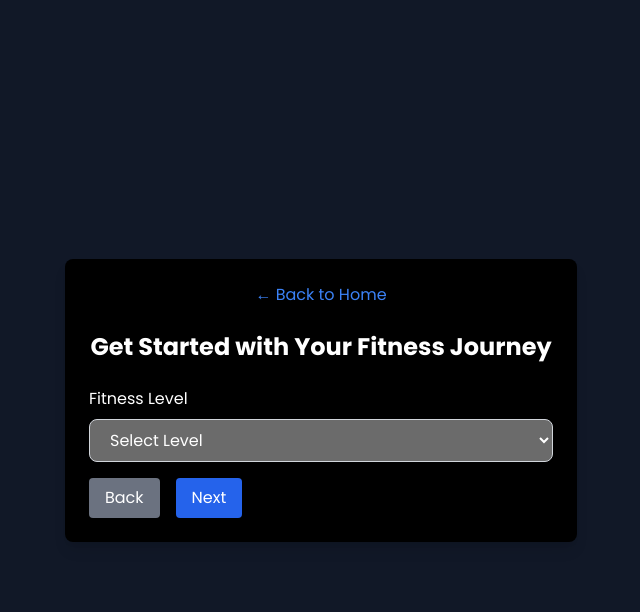
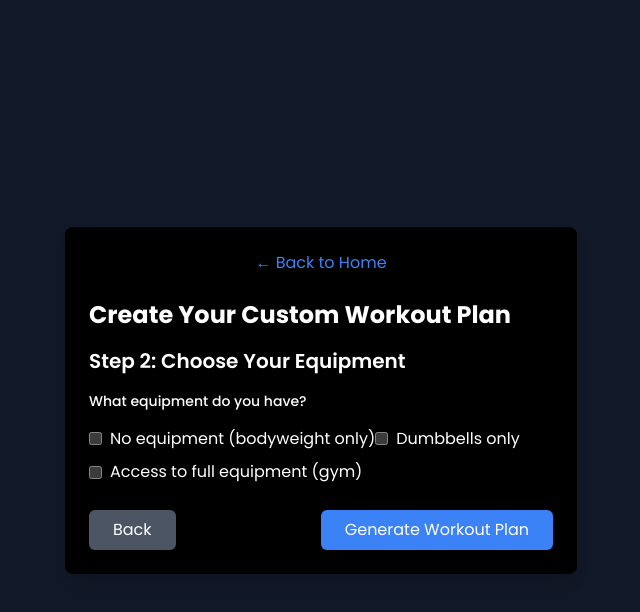
Before and after one commit to bengiloo/fitness-app, a React (Vite) app in the folder client/: page /get-started in a window 1280 px wide. Both pictures are taken after a click on the button "Next". Shown: the top 612 px of the page, without its empty margins (319-959 px from the left). Built offline with nearby package versions, Linux system fonts and the light colour scheme.

Commit message:
updated workout task

```diff
--- a/client/src/GetStartedForm.jsx
+++ b/client/src/GetStartedForm.jsx
@@ -6,14 +6,28 @@ const GetStartedForm = () => {
   const [formData, setFormData] = useState({
     experience: '',
     fitnessLevel: '',
-    weight: '',
-    height: '',
-    availability: {},
+    gender: '',
+    age: 18,
+    weight: 70,
+    height: 170,
+    fitnessGoals: [],
+    equipment: [],
+    availabilityDays: 3,
   });
 
+  const [workoutPlan, setWorkoutPlan] = useState([]);
+
   const handleChange = (e) => {
-    const { name, value } = e.target;
+    const { name, value, type, checked } = e.target;
+
+    if (type === 'checkbox') {
+      const updatedList = checked
+        ? [...formData[name], value]
+        : formData[name].filter((item) => item !== value);
+      setFormData((prevData) => ({ ...prevData, [name]: updatedList }));
+    } else {
       setFormData((prevData) => ({ ...prevData, [name]: value }));
+    }
   };
 
   const handleNext = () => setStep(step + 1);
@@ -21,138 +35,365 @@ const GetStartedForm = () => {
 
   const handleSubmit = (e) => {
     e.preventDefault();
-    console.log('Form data submitted:', formData);
-    // Add submit functionality here
+
+    // Generate the actual workout for each day based on the user's input
+    const generatedPlan = generateUniqueWorkoutPlan(formData.availabilityDays, formData.equipment, formData.fitnessLevel);
+
+    // Set the workout plan state
+    setWorkoutPlan(generatedPlan);
   };
 
-  // Handle availability radio buttons (one time slot per day)
-  const handleAvailabilityChange = (day, timeSlot) => {
-    setFormData((prevData) => {
-      const availability = { ...prevData.availability };
-      availability[day] = { [timeSlot]: true };  // Set only the chosen time slot for the day
-      return { ...prevData, availability };
+  // Helper function to generate range of numbers for age, height, and weight
+  const generateOptions = (start, end) => {
+    const options = [];
+    for (let i = start; i <= end; i++) {
+      options.push(<option key={i} value={i}>{i}</option>);
+    }
+    return options;
+  };
+
+  // Function to generate a unique workout plan based on the number of days the user is available and their equipment choice
+  const generateUniqueWorkoutPlan = (days, equipment, fitnessLevel) => {
+    const workoutPrograms = {
+      2: [
+        {
+          workout_type: 'Upper Body',
+          exercises: filterExercisesByEquipment([
+            { name: 'Bench Press', sets: 3, reps: 10 },
+            { name: 'Bent Over Rows', sets: 3, reps: 10 },
+            { name: 'Shoulder Press', sets: 3, reps: 12 },
+            { name: 'Push-Ups', sets: 3, reps: 12 },
+            { name: 'Bench Press', sets: 3, reps: 10 },
+            { name: 'Deadlifts', sets: 4, reps: 8 },
+          ], equipment),
+        },
+        {
+          workout_type: 'Lower Body',
+          exercises: filterExercisesByEquipment([
+            { name: 'Squats', sets: 4, reps: 10 },
+            { name: 'Lunges', sets: 3, reps: 12 },
+            { name: 'Calf Raises', sets: 3, reps: 15 },
+          ], equipment),
+        },
+      ],
+      3: [
+        {
+          workout_type: 'Chest and Triceps',
+          exercises: filterExercisesByEquipment([
+            { name: 'Bench Press', sets: 3, reps: 10 },
+            { name: 'Dumbbell Flyes', sets: 3, reps: 12 },
+            { name: 'Tricep Dips', sets: 3, reps: 10 },
+            { name: 'Push-Ups', sets: 3, reps: 12 }, // added Push-Ups for bodyweight
+            { name: 'Overhead Tricep Extension', sets: 3, reps: 12 }, // added dumbbell exercise for triceps
+          ], equipment),
+        },
+        {
+          workout_type: 'Back and Biceps',
+          exercises: filterExercisesByEquipment([
+            { name: 'Deadlifts', sets: 4, reps: 8 },
+            { name: 'Bent-Over Rows', sets: 4, reps: 10 },
+            { name: 'Hammer Curls', sets: 3, reps: 12 },
+            { name: 'Pull-Ups', sets: 3, reps: 8 },
+            { name: 'Bicep Curls', sets: 3, reps: 12 },
+            { name: 'Bodyweight Rows', sets: 3, reps: 12 },
+            { name: 'Superman Exercise', sets: 3, reps: 15 },
+            { name: 'Towel Rows', sets: 3, reps: 10 },
+            { name: 'Reverse Snow Angels', sets: 3, reps: 15 },
+            { name: 'Chin-Ups', sets: 3, reps: 6 },
+            { name: 'Prone Y Raises', sets: 3, reps: 12 },
+            { name: 'Plank Rows', sets: 3, reps: 8 },
+            { name: 'Wall Push-Ups', sets: 3, reps: 15 },
+            { name: 'Wide Push-Ups', sets: 3, reps: 12 },
+            { name: 'Scapular Pull-Ups', sets: 3, reps: 10 },
+          ], equipment),
+        }
+        ,
+        {
+          workout_type: 'Legs and Shoulders',
+          exercises: filterExercisesByEquipment([
+            { name: 'Squats', sets: 4, reps: 10 },
+            { name: 'Shoulder Press', sets: 3, reps: 12 },
+            { name: 'Lunges', sets: 3, reps: 12 },
+          ], equipment),
+        },
+      ],
+      4: [
+        {
+          workout_type: 'Chest and Triceps',
+          exercises: filterExercisesByEquipment([
+            { name: 'Incline Press', sets: 3, reps: 10 },
+            { name: 'Close Grip Bench', sets: 3, reps: 10 },
+            { name: 'Dumbbell Kickbacks', sets: 3, reps: 12 },
+            { name: 'Tricep Dips', sets: 3, reps: 12 },
+            { name: 'Push-Ups', sets: 3, reps: 12 },
+            { name: 'Incline Push-Ups', sets: 3, reps: 12 },
+            { name: 'Dumbbell Flyes', sets: 3, reps: 12 },
+            { name: 'Dumbbell Chest Press', sets: 3, reps: 12 },
+            { name: 'Incline Dumbbell Press', sets: 3, reps: 12 },
+            { name: 'Chest Flyes', sets: 3, reps: 12 }, // added Chest Flyes for chest
+          ], equipment),
+        },
+        {
+          workout_type: 'Back and Biceps',
+          exercises: filterExercisesByEquipment([
+            { name: 'Bent Rows', sets: 4, reps: 8 },
+            { name: 'Pull-Ups', sets: 3, reps: 10 },
+            { name: 'Concentration Curls', sets: 3, reps: 12 },
+            { name: 'Hammer Curls', sets: 3, reps: 12 },
+            { name: 'Diamond Push-ups', sets: 3, reps: 12 },
+            { name: 'Superman Exercise', sets: 3, reps: 12 },
+            { name: 'Plank to Push-Up', sets: 3, reps: 12 },
+            { name: 'Towel Curls', sets: 3, reps: 12 },
+            { name: 'Dumbbell Rows', sets: 3, reps: 12 },
+            { name: 'Dumbbell Reverse Flyes', sets: 3, reps: 12 },
+            { name: 'Barbell Curls', sets: 3, reps: 10 }, // added Barbell Curls for biceps
+          ], equipment),
+        },
+        {
+          workout_type: 'Shoulders and Abs',
+          exercises: filterExercisesByEquipment([
+            { name: 'Lateral Raises', sets: 3, reps: 12 },
+            { name: 'Dumbbell Shoulder Press', sets: 3, reps: 12 },
+            { name: 'Dumbbell Russian Twists', sets: 3, reps: 12 },
+            { name: 'Dumbbell Crunches', sets: 3, reps: 12 },
+            { name: 'Shrugs', sets: 4, reps: 10 },
+            { name: 'Planks', sets: 3, reps: 1 }, // hold for 1 minute
+          ], equipment),
+        },
+        {
+          workout_type: 'Legs',
+          exercises: filterExercisesByEquipment([
+            { name: 'Squats', sets: 4, reps: 10 },
+            { name: 'Deadlifts', sets: 3, reps: 10 },
+            { name: 'Lunges', sets: 3, reps: 12 },
+          ], equipment),
+        },
+      ],
+    };
+
+    // Adjust workouts based on fitness level
+    let selectedProgram = workoutPrograms[days] || [];
+
+    return selectedProgram.map((workout) => ({
+      ...workout,
+      exercises: workout.exercises.map((exercise) => ({
+        ...exercise,
+        sets: adjustSetsByFitnessLevel(exercise.sets, fitnessLevel),
+        reps: adjustRepsByFitnessLevel(exercise.reps, fitnessLevel),
+      })),
+    }));
+  };
+
+  // Filter exercises based on available equipment
+  const filterExercisesByEquipment = (exercises, equipment) => {
+    return exercises.filter((exercise) => {
+      if (equipment.includes('No equipment (bodyweight only)')) {
+        return ['Squats', 'Push-Ups', 'Lunges', 'Planks', 'Incline Push-Ups','Tricep Dips', 'Superman Exercise', 'Plank to Push-Up', 'Diamond Push-ups', 'Towel Curls', 'Towel Rows'].includes(exercise.name);
+      } else if (equipment.includes('Dumbbells only')) {
+        return ['Dumbbell Flyes', 'Hammer Curls', 'Dumbbell Kickbacks', 'Bicep Curls', 'Overhead Tricep Extension','Incline Dumbbell Press', 'Dumbbell Chest Press', 'Dumbbell Rows','Dumbbell Reverse Flyes', 'Lateral Raises','Dumbbell Shoulder Press','Dumbbell Russian Twists','Dumbbell Crunches', 'Squats', 'Lunges','Deadlifts'].includes(exercise.name);
+      } else if (equipment.includes('Access to full equipment (gym)')) {
+        return true; // Allow all exercises
+      }
+      return true;
     });
   };
 
-  // Sample time slots for availability
-  const timeSlots = ['Morning', 'Afternoon', 'Evening'];
+  // Adjust sets based on fitness level
+  const adjustSetsByFitnessLevel = (sets, fitnessLevel) => {
+    switch (fitnessLevel) {
+      case 'beginner': return Math.max(1, sets - 1);
+      case 'intermediate': return sets;
+      case 'advanced': return sets + 1;
+      case 'expert': return sets + 2;
+      default: return sets;
+    }
+  };
+
+  // Adjust reps based on fitness level
+  const adjustRepsByFitnessLevel = (reps, fitnessLevel) => {
+    switch (fitnessLevel) {
+      case 'beginner': return Math.max(8, reps - 2);
+      case 'intermediate': return reps;
+      case 'advanced': return reps + 2;
+      case 'expert': return reps + 4;
+      default: return reps;
+    }
+  };
 
   return (
     <div className="min-h-screen flex items-center justify-center bg-gray-900 text-white">
       <div className="w-full max-w-lg p-6 bg-black rounded-lg shadow-lg">
-
-        {/* Back to Home Button */}
         <div className="text-center mb-6">
           <Link to="/" className="text-blue-500 hover:underline">
             &larr; Back to Home
           </Link>
         </div>
 
-        <h2 className="text-2xl font-bold text-center mb-6">Get Started with Your Fitness Journey</h2>
-        <form onSubmit={handleSubmit}>
-
-          {/* Step 1: Experience */}
+        <h2 className="text-2xl font-bold mb-4">Create Your Custom Workout Plan</h2>
+        <form onSubmit={handleSubmit} className="space-y-6">
           {step === 1 && (
             <div>
-              <label className="block mb-2">Experience Level</label>
-              <textarea
-                name="experience"
-                value={formData.experience}
-                onChange={handleChange}
-                className="w-full px-4 py-2 border border-gray-300 rounded-lg"
-                placeholder="Describe your experience level"
-              />
-              <button onClick={handleNext} type="button" className="mt-4 bg-blue-600 py-2 px-4 rounded">Next</button>
-            </div>
-          )}
+              <h3 className="text-xl font-semibold mb-4">Step 1: Fitness Level & Goals</h3>
 
-          {/* Step 2: Fitness Level */}
-          {step === 2 && (
-            <div>
-              <label className="block mb-2">Fitness Level</label>
+              <div className="mb-4">
+                <label className="block text-sm font-medium">What is your fitness level?</label>
                 <select
                   name="fitnessLevel"
                   value={formData.fitnessLevel}
                   onChange={handleChange}
-                className="w-full px-4 py-2 border border-gray-300 rounded-lg"
+                  className="w-full mt-2 px-4 py-2 bg-gray-800 text-white rounded-md"
                 >
-                <option value="">Select Level</option>
                   <option value="beginner">Beginner</option>
                   <option value="intermediate">Intermediate</option>
                   <option value="advanced">Advanced</option>
                   <option value="expert">Expert</option>
                 </select>
-              <button onClick={handleBack} type="button" className="mt-4 mr-4 bg-gray-500 py-2 px-4 rounded">Back</button>
-              <button onClick={handleNext} type="button" className="mt-4 bg-blue-600 py-2 px-4 rounded">Next</button>
+              </div>
+
+              <div className="mb-4">
+                <label className="block text-sm font-medium">What are your fitness goals?</label>
+                <div className="space-y-2 mt-2">
+                  <label className="inline-flex items-center">
+                    <input
+                      type="checkbox"
+                      value="Lose Weight"
+                      name="fitnessGoals"
+                      checked={formData.fitnessGoals.includes('Lose Weight')}
+                      onChange={handleChange}
+                      className="form-checkbox text-blue-500"
+                    />
+                    <span className="ml-2">Lose Weight</span>
+                  </label>
+                  <label className="inline-flex items-center">
+                    <input
+                      type="checkbox"
+                      value="Build Muscle"
+                      name="fitnessGoals"
+                      checked={formData.fitnessGoals.includes('Build Muscle')}
+                      onChange={handleChange}
+                      className="form-checkbox text-blue-500"
+                    />
+                    <span className="ml-2">Build Muscle</span>
+                  </label>
+                  <label className="inline-flex items-center">
+                    <input
+                      type="checkbox"
+                      value="Increase Strength"
+                      name="fitnessGoals"
+                      checked={formData.fitnessGoals.includes('Increase Strength')}
+                      onChange={handleChange}
+                      className="form-checkbox text-blue-500"
+                    />
+                    <span className="ml-2">Increase Strength</span>
+                  </label>
+                </div>
+              </div>
+
+              <div className="mb-4">
+                <label className="block text-sm font-medium">How many days per week do you want to work out?</label>
+                <select
+                  name="availabilityDays"
+                  value={formData.availabilityDays}
+                  onChange={handleChange}
+                  className="w-full mt-2 px-4 py-2 bg-gray-800 text-white rounded-md"
+                >
+                  <option value={2}>2 Days</option>
+                  <option value={3}>3 Days</option>
+                  <option value={4}>4 Days</option>
+                </select>
+              </div>
+
+              <div className="flex justify-between mt-6">
+                <button
+                  type="button"
+                  onClick={handleNext}
+                  className="px-6 py-2 bg-blue-500 rounded-md hover:bg-blue-600"
+                >
+                  Next
+                </button>
+              </div>
             </div>
           )}
 
-          {/* Step 3: Personal Information */}
-          {step === 3 && (
+          {step === 2 && (
             <div>
-              {/* Weight Selection */}
-              <label className="block mb-2">Weight (kg)</label>
-              <select
-                name="weight"
-                value={formData.weight}
+              <h3 className="text-xl font-semibold mb-4">Step 2: Choose Your Equipment</h3>
+
+              <div className="mb-4">
+                <label className="block text-sm font-medium">What equipment do you have?</label>
+                <div className="space-y-2 mt-2">
+                  <label className="inline-flex items-center">
+                    <input
+                      type="checkbox"
+                      value="No equipment (bodyweight only)"
+                      name="equipment"
+                      checked={formData.equipment.includes('No equipment (bodyweight only)')}
                       onChange={handleChange}
-                className="w-full px-4 py-2 border border-gray-300 rounded-lg h-10 overflow-y-scroll"
+                      className="form-checkbox text-blue-500"
+                    />
+                    <span className="ml-2">No equipment (bodyweight only)</span>
+                  </label>
+                  <label className="inline-flex items-center">
+                    <input
+                      type="checkbox"
+                      value="Dumbbells only"
+                      name="equipment"
+                      checked={formData.equipment.includes('Dumbbells only')}
+                      onChange={handleChange}
+                      className="form-checkbox text-blue-500"
+                    />
+                    <span className="ml-2">Dumbbells only</span>
+                  </label>
+                  <label className="inline-flex items-center">
+                    <input
+                      type="checkbox"
+                      value="Access to full equipment (gym)"
+                      name="equipment"
+                      checked={formData.equipment.includes('Access to full equipment (gym)')}
+                      onChange={handleChange}
+                      className="form-checkbox text-blue-500"
+                    />
+                    <span className="ml-2">Access to full equipment (gym)</span>
+                  </label>
+                </div>
+              </div>
+
+              <div className="flex justify-between mt-6">
+                <button
+                  type="button"
+                  onClick={handleBack}
+                  className="px-6 py-2 bg-gray-600 rounded-md hover:bg-gray-700"
                 >
-                <option value="">Select Weight</option>
-                {Array.from({ length: 200 }, (_, i) => i + 30).map((weight) => (
-                  <option key={weight} value={weight}>{weight} kg</option>
-                ))}
-              </select>
-
-              {/* Height Selection */}
-              <label className="block mt-4 mb-2">Height (cm)</label>
-              <select
-                name="height"
-                value={formData.height}
-                onChange={handleChange}
-                className="w-full px-4 py-2 border border-gray-300 rounded-lg h-10 overflow-y-scroll"
+                  Back
+                </button>
+                <button
+                  type="submit"
+                  className="px-6 py-2 bg-blue-500 rounded-md hover:bg-blue-600"
                 >
-                <option value="">Select Height</option>
-                {Array.from({ length: 121 }, (_, i) => i + 100).map((height) => (
-                  <option key={height} value={height}>{height} cm</option>
-                ))}
-              </select>
-
-              <button onClick={handleBack} type="button" className="mt-4 mr-4 bg-gray-500 py-2 px-4 rounded">Back</button>
-              <button onClick={handleNext} type="button" className="mt-4 bg-blue-600 py-2 px-4 rounded">Next</button>
+                  Generate Workout Plan
+                </button>
+              </div>
             </div>
           )}
+        </form>
 
-          {/* Step 4: Availability */}
-          {step === 4 && (
-            <div>
-              <label className="block mb-4">Availability</label>
-              <div className="grid grid-cols-4 gap-2 text-center">
-                {['Monday', 'Tuesday', 'Wednesday', 'Thursday', 'Friday', 'Saturday', 'Sunday'].map((day) => (
-                  <div key={day} className="col-span-1">
-                    <h3 className="font-bold mb-2">{day}</h3>
-                    {timeSlots.map((timeSlot) => (
-                      <div key={timeSlot} className="flex items-center mb-2">
-                        <input
-                          type="radio"
-                          id={`${day}-${timeSlot}`}
-                          name={day} // Use day as the radio group name
-                          checked={formData.availability[day]?.[timeSlot] || false}
-                          onChange={() => handleAvailabilityChange(day, timeSlot)}
-                          className="mr-2"
-                        />
-                        <label htmlFor={`${day}-${timeSlot}`}>{timeSlot}</label>
+        {workoutPlan.length > 0 && (
+          <div className="mt-6">
+            <h3 className="text-xl font-semibold">Your Custom Workout Plan</h3>
+            {workoutPlan.map((workout, index) => (
+              <div key={index} className="mt-4">
+                <h4 className="text-lg font-bold">{workout.workout_type}</h4>
+                <ul className="list-disc pl-5">
+                  {workout.exercises.map((exercise, idx) => (
+                    <li key={idx}>
+                      {exercise.name}: {exercise.sets} sets of {exercise.reps} reps
+                    </li>
+                  ))}
+                </ul>
               </div>
             ))}
           </div>
-                ))}
-              </div>
-
-              <button onClick={handleBack} type="button" className="mt-4 mr-4 bg-gray-500 py-2 px-4 rounded">Back</button>
-              <button type="submit" className="mt-4 bg-green-600 py-2 px-4 rounded">Submit</button>
-            </div>
         )}
-        </form>
       </div>
     </div>
   );
```
Lines whose indentation alone changed are shown as unchanged.
